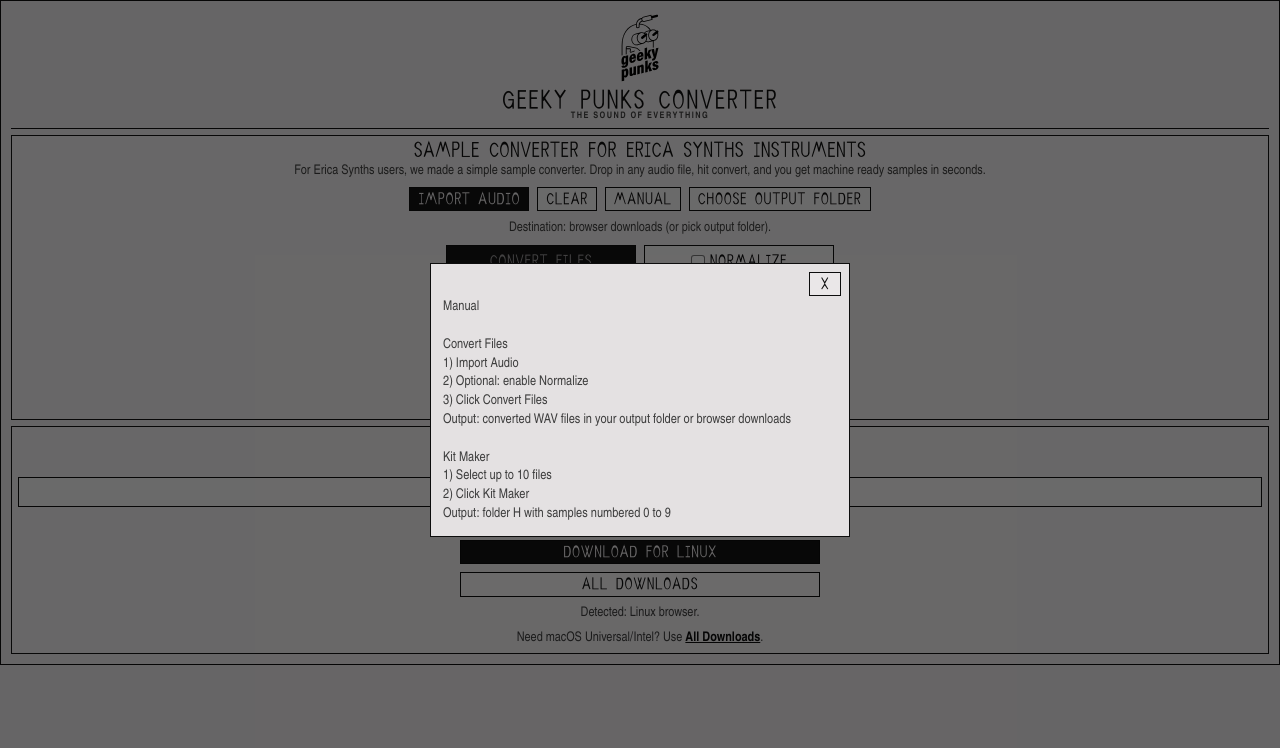
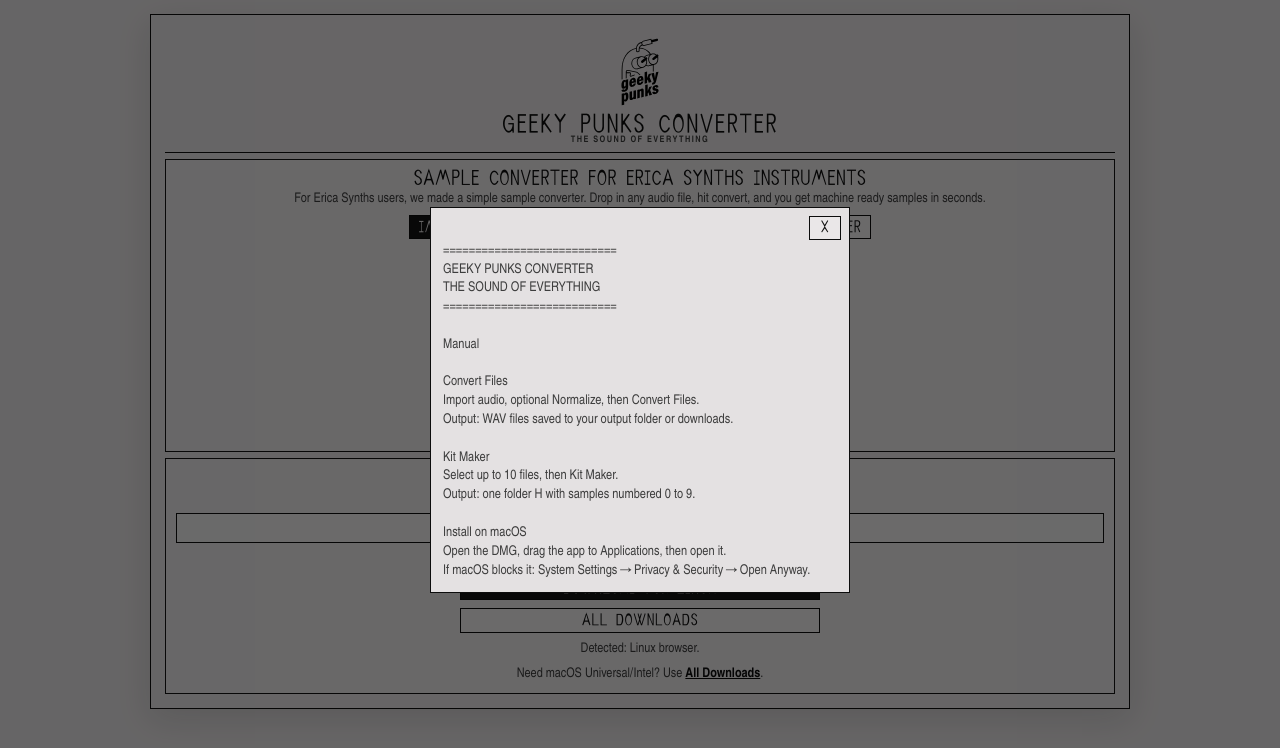
Before and after one commit to leonsomov/Geeky_Punks_file_converter_to_Erica_Synths, a website with bundled scripts: page web/index.html in a window 1280 px wide. Both pictures are taken after a click on the button "MANUAL". Built offline with nearby package versions, Linux system fonts and the light colour scheme.

Commit message:
Polish app UI, fix kit maker labels, and rebuild mac packages

```diff
--- a/resources/js/main.js
+++ b/resources/js/main.js
@@ -616,8 +616,7 @@
     logLine(`Saved ${outputPath}`, "success");
   }
 
-  const summary = `${plan.folderName} (${plan.entries.length} file${plan.entries.length === 1 ? "" : "s"})`;
-  return appendExportItem(summary) ? 1 : 0;
+  return appendExportItem(plan.folderName) ? 1 : 0;
 }
 
 async function ensureDesktopDirectory(path) {
@@ -649,7 +648,7 @@
       await writeWebOutputToFolder(blob, entry.outputName, kitFolderHandle);
       logLine(`Saved ${plan.folderName}/${entry.outputName}`, "success");
     } else {
-      const fallbackName = `${plan.folderName}_${entry.outputName}`;
+      const fallbackName = entry.outputName;
       triggerBrowserDownload(blob, fallbackName);
       logLine(`Downloaded ${fallbackName}`, "success");
     }
@@ -657,11 +656,7 @@
     setProgress(true, ((i + 1) / plan.entries.length) * 100, `Kit Maker ${i + 1}/${plan.entries.length}`);
   }
 
-  if (kitFolderHandle) {
-    return appendExportItem(`${plan.folderName} (${plan.entries.length} file${plan.entries.length === 1 ? "" : "s"})`) ? 1 : 0;
-  }
-
-  return appendExportItem(`${plan.folderName} (${plan.entries.length} downloads)`) ? 1 : 0;
+  return appendExportItem(plan.folderName) ? 1 : 0;
 }
 
 async function ensureDesktopFfmpeg() {
--- a/resources/styles.css
+++ b/resources/styles.css
@@ -63,6 +63,34 @@
   background: var(--page);
   text-align: center;
   margin: 0;
+}
+
+body:not(.desktop-app) {
+  padding: 14px 0 28px;
+}
+
+body:not(.desktop-app) .app-shell {
+  max-width: 980px;
+  margin: 0 auto;
+  padding: 14px;
+  border: 1px solid var(--ink);
+  box-shadow: 0 10px 32px rgba(13, 13, 13, 0.12);
+}
+
+body:not(.desktop-app) .brand-head {
+  position: sticky;
+  top: 10px;
+  z-index: 30;
+  background: var(--page);
+  padding-top: 6px;
+}
+
+body:not(.desktop-app) .panel-main {
+  padding: 10px;
+}
+
+body:not(.desktop-app) .download-panel {
+  padding: 10px;
 }
 
 .brand-head {
--- a/web/index.html
+++ b/web/index.html
@@ -89,18 +89,24 @@
     <div id="manualModal" class="modal" hidden>
       <div class="modal-card manual-card" role="dialog" aria-modal="true" aria-label="Manual">
         <button id="manualCloseBtn" class="btn btn-secondary modal-close" type="button" aria-label="Close manual">X</button>
-        <pre class="manual-text">Manual
+        <pre class="manual-text">===========================
+GEEKY PUNKS CONVERTER
+THE SOUND OF EVERYTHING
+===========================
+
+Manual
 
 Convert Files
-1) Import Audio
-2) Optional: enable Normalize
-3) Click Convert Files
-Output: converted WAV files in your output folder or browser downloads
+Import audio, optional Normalize, then Convert Files.
+Output: WAV files saved to your output folder or downloads.
 
 Kit Maker
-1) Select up to 10 files
-2) Click Kit Maker
-Output: folder H with samples numbered 0 to 9</pre>
+Select up to 10 files, then Kit Maker.
+Output: one folder H with samples numbered 0 to 9.
+
+Install on macOS
+Open the DMG, drag the app to Applications, then open it.
+If macOS blocks it: System Settings → Privacy & Security → Open Anyway.</pre>
       </div>
     </div>
 
```
Also changed, not shown: resources/index.html (+14 -8 lines), scripts/distribute-manual.mjs (+13 -4 lines), web/downloads/SHA256SUMS.txt (+6 -6 lines).
